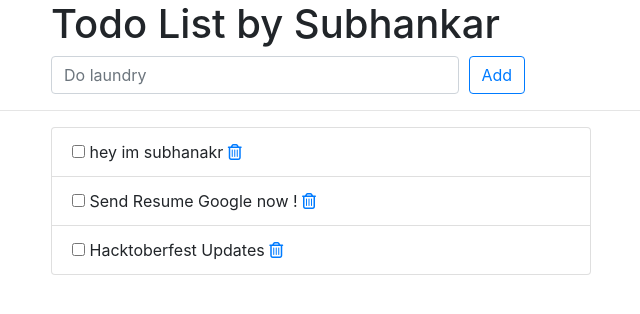
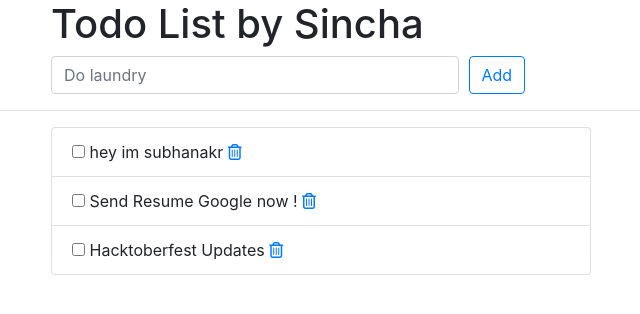
Before and after one commit to shreys7/django-todo, a Django app: page /todos/ in a window 1280 px wide. Shown: the top 314 px of the page, without its empty margins (224-864 px from the left). Run offline with Django 3.2, Linux system fonts and the light colour scheme; data comes from the database, SQL or seed files in the repository; some libraries are stand-ins or nearby versions.

Commit message:
html page changed with name

```diff
--- a/todos/templates/todos/index.html
+++ b/todos/templates/todos/index.html
@@ -12,7 +12,7 @@
     <div class="offset-md-2 col-lg-9">
       <div class="page-header">
         <h1>
-          Todo List by Subhankar
+          Todo List by Sincha
         </h1>
       </div>
     </div>
```
